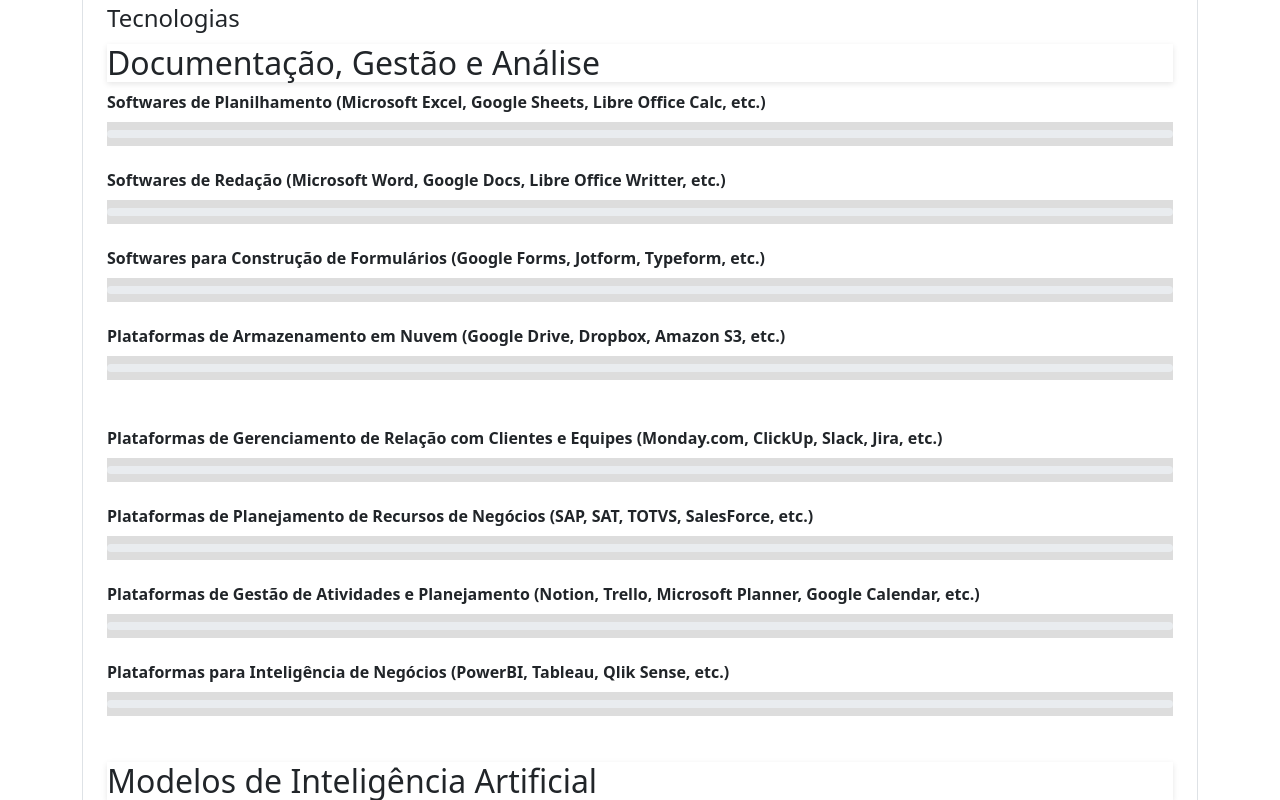
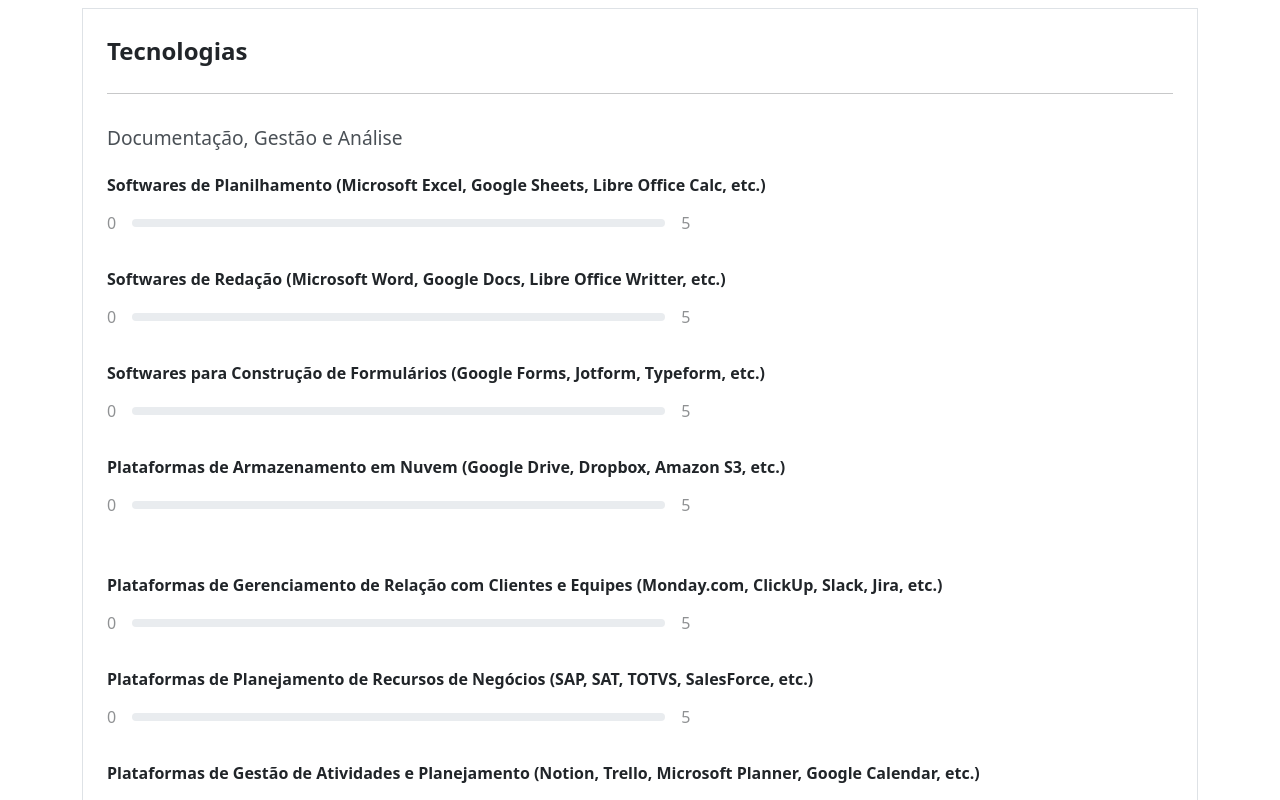
Before and after one commit to aronboliveira/form-front-requirements-prestech, a Next.js app: page / in a window 1280 px wide. Shown: the part 1320-2120 px from the top of the page. Built offline with nearby package versions, Linux system fonts and the light colour scheme.

Commit message:
include smooth sliding for range thumb

```diff
--- a/package.json
+++ b/package.json
@@ -14,6 +14,7 @@
     "next": "15.1.3",
     "react": "^19.0.0",
     "react-dom": "^19.0.0",
+    "react-error-boundary": "^5.0.0",
     "react-hot-toast": "^2.4.1",
     "react-phone-input-2": "^2.15.1"
   },
--- a/src/app/layout.tsx
+++ b/src/app/layout.tsx
@@ -145,3 +145,8 @@ export default function RootLayout({
     </html>
   );
 }
+
+// Array.from(Array.from(document.styleSheets).find(s => /bootstrap@/gi.test(s.href))?.cssRules).findIndex(r => /webkit-slider/.test(r.cssText))
+// Array.from(document.styleSheets).find(s => /bootstrap@/gi.test(s.href)).deleteRule(262);
+// .form-range:focus::-webkit-slider-thumb { box-shadow: rgb(255, 255, 255) 0px 0px 0px 1px, rgba(13, 110, 253, 0.25) 0px 0px 0px 0.25rem; }
+//Array.from(document.styleSheets).find(s => /bootstrap@/gi.test(s.href)).insertRule('.form-range:focus::-webkit-slider-thumb { box-shadow: red 0px 0px 0px 1px, rgba(13, 110, 253, 0.25) 0px 0px 0px 0.25rem; transform: scale(1.2)}');
--- /dev/null
+++ b/src/components/bloc/errors/Error.tsx
@@ -0,0 +1,37 @@
+"use client";
+export default function GenericErrorComponent({
+  message,
+}: {
+  message: string;
+}) {
+  message ??= "Erro indefinido";
+  return (
+    <article
+      style={{
+        display: "flex",
+        flexFlow: "column nowrap",
+        alignItems: "center",
+        justifyContent: "center",
+        textAlign: "center",
+        width: "100vw",
+        height: "100vh",
+        paddingInline: "10vw",
+        backgroundColor: "#afa3a396",
+      }}
+    >
+      <h2 className='mg__2bv widHalf'>
+        <strong style={{ marginTop: "0.25rem" }}>
+          Oops, algo deu errado! 😨
+        </strong>
+      </h2>
+      <h4 style={{ fontSize: "0.8rem", marginBlock: "1rem" }}>{message}</h4>
+      <button
+        style={{ fontWeight: "bold" }}
+        className='btn btn-info'
+        onClick={() => location.reload()}
+      >
+        Recarregar
+      </button>
+    </article>
+  );
+}
--- a/src/components/forms/RequirementForm.tsx
+++ b/src/components/forms/RequirementForm.tsx
@@ -15,6 +15,8 @@ import Role from "../inputs/Role";
 import Worktime from "../inputs/Worktime";
 import CacheProvider from "@/lib/client/providers/CacheProvider";
 import Range from "../inputs/Range";
+import { ErrorBoundary } from "react-error-boundary";
+import GenericErrorComponent from "../bloc/errors/Error";
 export default function RequirementForm() {
   const r = useRef<nlFm>(null),
     [namedSettled, setNames] = useState<boolean>(false),
@@ -52,6 +54,11 @@ export default function RequirementForm() {
     sectSubDiv_1 = `sectSubDiv`,
     EnhancedTelFs = withTelContext(LocalizedTelFs);
   return (
+    <ErrorBoundary
+      FallbackComponent={() => (
+        <GenericErrorComponent message='Erro ao Carregar Formulário!' />
+      )}
+    >
       <form
         ref={r}
         key={crypto.randomUUID()}
@@ -67,6 +74,7 @@ export default function RequirementForm() {
           <legend className={mainFsLegClasses} id='legIdf'>
             Dados Básicos
           </legend>
+          <hr style={{ marginBlock: "2rem" }} />
           <section className={mainFsSect} id='sectIdf'>
             <fieldset className={sectSubDiv_1} id='divPersonal'>
               <FirstName />
@@ -89,11 +97,21 @@ export default function RequirementForm() {
           </section>
         </fieldset>
         <fieldset className={mainFsClasses} id='divTechs'>
-        <legend className={mainFsLegClasses} id='legTechs'>
+          <legend
+            className={mainFsLegClasses}
+            id='legTechs'
+            style={{ paddingBottom: "1rem" }}
+          >
             Tecnologias
           </legend>
+          <hr style={{ marginBlock: "2rem" }} />
           <section className={mainFsSect} id='sectOffice'>
-          <h2>Documentação, Gestão e Análise</h2>
+            <h2 className='sectHeading'>Documentação, Gestão e Análise</h2>
+            <ErrorBoundary
+              FallbackComponent={() => (
+                <GenericErrorComponent message='Erro ao carregar campos sobre Aplicativos' />
+              )}
+            >
               <fieldset className={sectSubDiv_1} id='fsOfficeApps'>
                 {[
                   {
@@ -112,10 +130,21 @@ export default function RequirementForm() {
                     t: "Plataformas de Armazenamento em Nuvem (Google Drive, Dropbox, Amazon S3, etc.)",
                     id: "cloudStorage",
                   },
-            ].map(({ t, id }) => (
-              <Range label={t} required={true} id={id} />
+                ].map(({ t, id }, i) => (
+                  <Range
+                    key={`office_apps__${i}`}
+                    label={t}
+                    required={true}
+                    id={id}
+                  />
                 ))}
               </fieldset>
+            </ErrorBoundary>
+            <ErrorBoundary
+              FallbackComponent={() => (
+                <GenericErrorComponent message='Erro ao carregar campos sobre Plataformas' />
+              )}
+            >
               <fieldset className={sectSubDiv_1} id='fsOfficePlatforms'>
                 {[
                   {
@@ -134,13 +163,24 @@ export default function RequirementForm() {
                     t: "Plataformas para Inteligência de Negócios (PowerBI, Tableau, Qlik Sense, etc.)",
                     id: "businessInteligence",
                   },
-            ].map(({ t, id }) => (
-              <Range label={t} required={true} id={id} />
+                ].map(({ t, id }, i) => (
+                  <Range
+                    key={`office_platforms__${i}`}
+                    label={t}
+                    required={true}
+                    id={id}
+                  />
                 ))}
               </fieldset>
+            </ErrorBoundary>
           </section>
           <section className={mainFsSect} id='sectAIs'>
-          <h2>Modelos de Inteligência Artificial</h2>
+            <h2 className='sectHeading'>Modelos de Inteligência Artificial</h2>
+            <ErrorBoundary
+              FallbackComponent={() => (
+                <GenericErrorComponent message='Erro ao carregar campos sobre Inteligências Artficiais' />
+              )}
+            >
               <fieldset className={sectSubDiv_1} id='fsAIs'>
                 {[
                   {
@@ -159,14 +199,16 @@ export default function RequirementForm() {
                     t: "Inteligências Artificiais Generativas de Áudio (ElevenLabs, PlayHT, ParrotAI, etc.)",
                     id: "audioAIs",
                   },
-            ].map(({ t, id }) => (
-              <Range label={t} required={true} id={id} />
+                ].map(({ t, id }, i) => (
+                  <Range key={`ias__${i}`} label={t} required={true} id={id} />
                 ))}
               </fieldset>
+            </ErrorBoundary>
           </section>
         </fieldset>
         <hr />
         <ButtonsBlock />
       </form>
+    </ErrorBoundary>
   );
 }
--- a/src/components/inputs/FirstName.tsx
+++ b/src/components/inputs/FirstName.tsx
@@ -25,7 +25,7 @@ export default function FirstName() {
         name={StringHelper.camelToSnake(id)}
         required
         autoComplete='given-name'
-        autoFocus
+        // autoFocus
         className={`${classes.inpClasses} name firstName`}
         onChange={ev =>
           setV(IOHandler.applyUpperCase(ev.currentTarget.value, 1))
--- a/src/components/inputs/Range.tsx
+++ b/src/components/inputs/Range.tsx
@@ -1,9 +1,11 @@
-import MathHandler from "@/lib/client/handlers/MathHandler";
 import { classes } from "@/lib/client/vars";
 import { OptInput } from "@/lib/definitions/client/interfaces/components";
-import { useState, useEffect, useCallback } from "react";
+import { useState, useEffect, useCallback, useRef } from "react";
+import s from "@/styles/modules/range.module.scss";
+import { nlInp } from "@/lib/definitions/helpers";
+import IOHandler from "@/lib/client/handlers/IOHandler";
 export default function Range(props: OptInput) {
-  const [v, setV] = useState(0),
+  const r = useRef<nlInp>(null),
     [trackColor, setTrackColor] = useState("#8a8888f"),
     handleTrackSlide = useCallback(
       (val: number): void => {
@@ -35,31 +37,43 @@ export default function Range(props: OptInput) {
         }
       },
       [setTrackColor]
+    ),
+    min = 0,
+    max = 100;
+  useEffect(() => {
+    if (
+      !(r.current instanceof HTMLInputElement) ||
+      (r.current instanceof HTMLElement &&
+        r.current.dataset.slideable === "true")
+    )
+      return;
+    r.current.value = "0";
+    r.current.addEventListener(
+      "change",
+      ev =>
+        ev.currentTarget instanceof HTMLInputElement &&
+        IOHandler.handleRangeSlide(ev.currentTarget)
     );
-  useEffect(() => handleTrackSlide(v), [v]);
+    r.current.dataset.slideable = "true";
+  }, [r]);
   return (
-    <div className={`${classes.inpDivClasses} divRange`}>
+    <div className={`${classes.inpDivClasses} ${s.divRange}`}>
       <label className={`${classes.inpLabClasses} labelRange`}>
         {props.label}
       </label>
-      <input
-        value={v}
-        type='range'
-        min='0'
-        max='5'
-        className='form-range'
-        id={props.id}
-        style={{
-          background: `linear-gradient(to right, ${trackColor} ${
-            v * 20
-          }%, #ddd ${v * 20}%)`,
-        }}
-        onChange={ev =>
-          setV(prev =>
-            MathHandler.parseNotNaN(ev.currentTarget.value, prev, "int")
-          )
-        }
-      />
+      <div>
+        <span className={`${s.rangeNumRef} ${s.rangeMin}`}>{min}</span>
+        <input
+          ref={r}
+          type='range'
+          min={min}
+          max={max}
+          data-sliding='false'
+          className={`form-range ${s.range}`}
+          id={props.id}
+        />
+        <span className={`${s.rangeNumRef} ${s.rangeMax}`}>{max * 0.05}</span>
+      </div>
     </div>
   );
 }
--- a/src/styles/main.scss
+++ b/src/styles/main.scss
@@ -37,7 +37,12 @@ h6 {
   margin-bottom: var(--spacing-md);
 }
 h2 {
-  font-size: 1.2rem;
+  &.sectHeading {
+    font-size: 1.2rem !important;
+    box-shadow: none;
+    color: rgb(74, 80, 86);
+    margin-bottom: 1rem;
+  }
 }
 hr {
   opacity: 0.1;
@@ -69,7 +74,7 @@ select {
 }
 input {
   &[type="range"] {
-    width: 100%;
+    width: 50%;
   }
   &[type="radio"],
   &[type="checkbox"] {
@@ -101,10 +106,15 @@ button {
   cursor: pointer;
   &:hover {
     background-color: darken(#001f3f, 10%);
+    transform: translateY(-1px);
   }
   &:active {
     background-color: lighten(#001f3f, 5%);
+    transform: translateY(2px);
   }
+}
+.bold {
+  font-weight: bold;
 }
 .container {
   max-width: 800px;
@@ -120,6 +130,19 @@ button {
   border: 1px solid var(--color-gray);
   margin-bottom: var(--spacing-md);
   padding: var(--spacing-base);
+}
+.form-range {
+  transition: background 0.3s ease;
+  &::-webkit-slider-thumb,
+  &::-moz-range-thumb,
+  &::-ms-thumb {
+    transition: transform 0.3s ease, background-color 0.3s ease;
+    background-color: red;
+    color: red;
+    &:focus {
+      transform: scale(1.2) !important;
+    }
+  }
 }
 .sectSubDiv {
   margin-bottom: 1.5rem;
--- /dev/null
+++ b/src/styles/modules/range.module.scss
@@ -0,0 +1,15 @@
+.divRange {
+  padding-block: 0.5rem;
+}
+.range {
+  transform: translateY(6px);
+}
+.rangeMin {
+  margin-right: 1rem;
+}
+.rangeMax {
+  margin-left: 1rem;
+}
+.rangeNumRef {
+  opacity: 0.5;
+}
```
Also changed, not shown: src/lib/client/handlers/IOHandler.ts (+37 -1 lines), 1 other file (tests, documents, lock files or other folders). Lines whose indentation alone changed are shown as unchanged.
